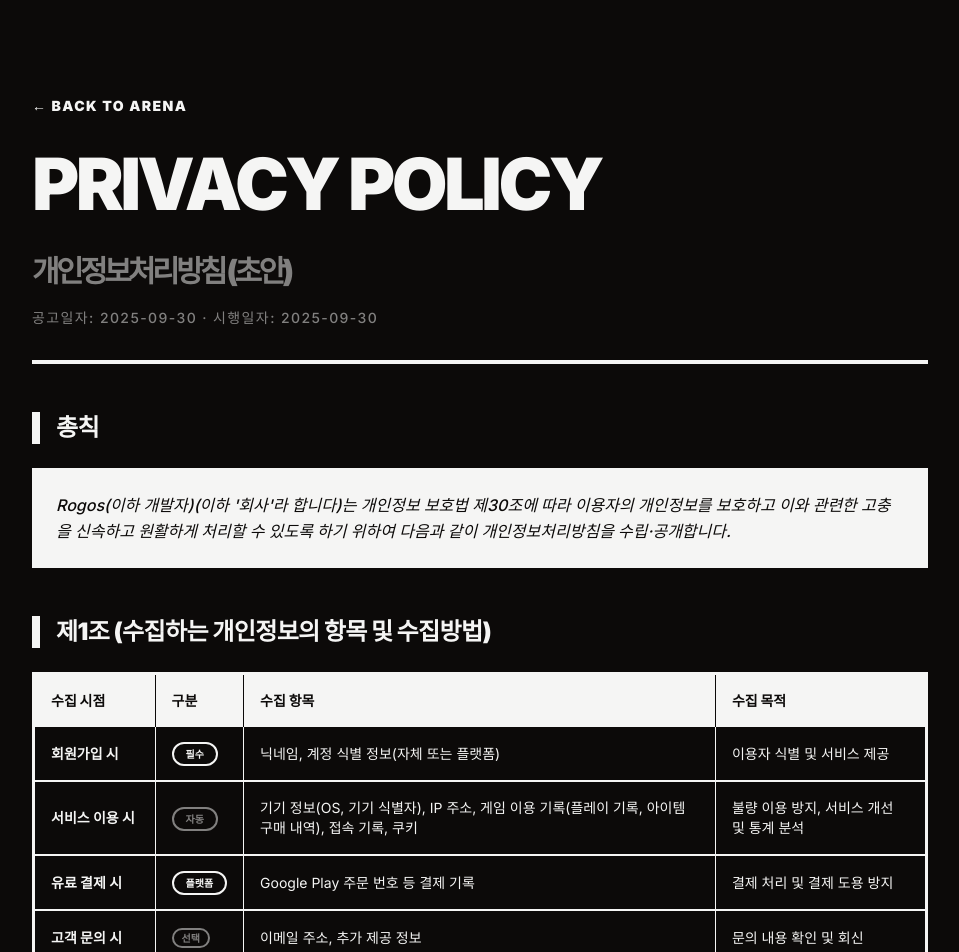
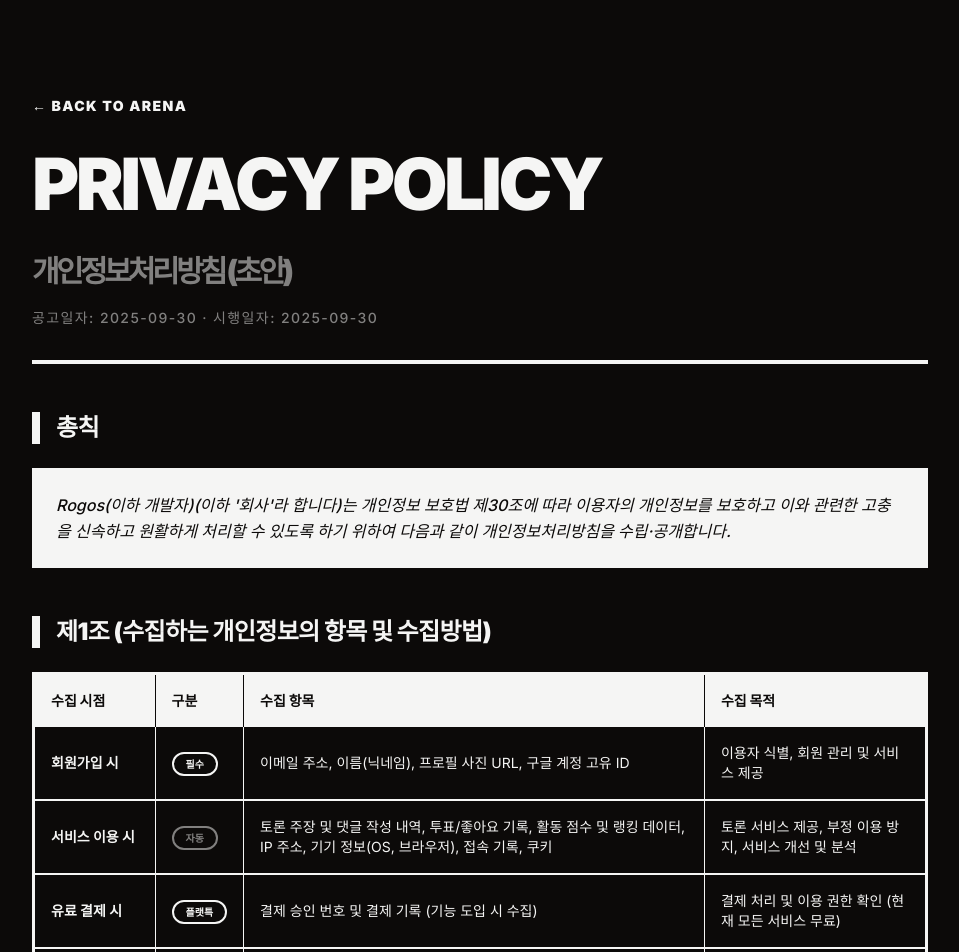
Before and after one commit to Brokoll/Logos-arena, a Next.js app: page /privacy in a window 1280 px wide. Shown: the top 952 px of the page, without its empty margins (160-1119 px from the left). Built offline with nearby package versions, Linux system fonts and the light colour scheme.

Commit message:
Optimize privacy policy table content for Logos Arena

```diff
--- a/src/app/privacy/page.tsx
+++ b/src/app/privacy/page.tsx
@@ -47,26 +47,26 @@ export default function PrivacyPage() {
                                     <tr className="border-b-[2px] border-foreground">
                                         <td className="p-4 border-r border-foreground font-bold">회원가입 시</td>
                                         <td className="p-4 border-r border-foreground"><span className="px-3 py-1 border-2 border-foreground rounded-full text-[10px] font-black uppercase whitespace-nowrap">필수</span></td>
-                                        <td className="p-4 border-r border-foreground">닉네임, 계정 식별 정보(자체 또는 플랫폼)</td>
-                                        <td className="p-4">이용자 식별 및 서비스 제공</td>
+                                        <td className="p-4 border-r border-foreground">이메일 주소, 이름(닉네임), 프로필 사진 URL, 구글 계정 고유 ID</td>
+                                        <td className="p-4">이용자 식별, 회원 관리 및 서비스 제공</td>
                                     </tr>
                                     <tr className="border-b-[2px] border-foreground">
                                         <td className="p-4 border-r border-foreground font-bold">서비스 이용 시</td>
                                         <td className="p-4 border-r border-foreground"><span className="px-3 py-1 border-2 border-foreground rounded-full text-[10px] font-black uppercase whitespace-nowrap opacity-50">자동</span></td>
-                                        <td className="p-4 border-r border-foreground">기기 정보(OS, 기기 식별자), IP 주소, 게임 이용 기록(플레이 기록, 아이템 구매 내역), 접속 기록, 쿠키</td>
-                                        <td className="p-4">불량 이용 방지, 서비스 개선 및 통계 분석</td>
+                                        <td className="p-4 border-r border-foreground">토론 주장 및 댓글 작성 내역, 투표/좋아요 기록, 활동 점수 및 랭킹 데이터, IP 주소, 기기 정보(OS, 브라우저), 접속 기록, 쿠키</td>
+                                        <td className="p-4">토론 서비스 제공, 부정 이용 방지, 서비스 개선 및 분석</td>
                                     </tr>
                                     <tr className="border-b-[2px] border-foreground">
                                         <td className="p-4 border-r border-foreground font-bold">유료 결제 시</td>
-                                        <td className="p-4 border-r border-foreground"><span className="px-3 py-1 border-2 border-foreground rounded-full text-[10px] font-black uppercase whitespace-nowrap">플랫폼</span></td>
-                                        <td className="p-4 border-r border-foreground">Google Play 주문 번호 등 결제 기록</td>
-                                        <td className="p-4">결제 처리 및 결제 도용 방지</td>
+                                        <td className="p-4 border-r border-foreground"><span className="px-3 py-1 border-2 border-foreground rounded-full text-[10px] font-black uppercase whitespace-nowrap">플랫특</span></td>
+                                        <td className="p-4 border-r border-foreground">결제 승인 번호 및 결제 기록 (기능 도입 시 수집)</td>
+                                        <td className="p-4">결제 처리 및 이용 권한 확인 (현재 모든 서비스 무료)</td>
                                     </tr>
                                     <tr>
                                         <td className="p-4 border-r border-foreground font-bold">고객 문의 시</td>
-                                        <td className="p-4 border-r border-foreground"><span className="px-2 py-0.5 border-2 border-foreground rounded-full text-[10px] font-black uppercase opacity-50">선택</span></td>
-                                        <td className="p-4 border-r border-foreground">이메일 주소, 추가 제공 정보</td>
-                                        <td className="p-4">문의 내용 확인 및 회신</td>
+                                        <td className="p-4 border-r border-foreground"><span className="px-3 py-1 border-2 border-foreground rounded-full text-[10px] font-black uppercase opacity-50">선택</span></td>
+                                        <td className="p-4 border-r border-foreground">이메일 주소, 문의 내용 및 첨부 파일</td>
+                                        <td className="p-4">문의 사항 확인 및 답변 안내</td>
                                     </tr>
                                 </tbody>
                             </table>
```
